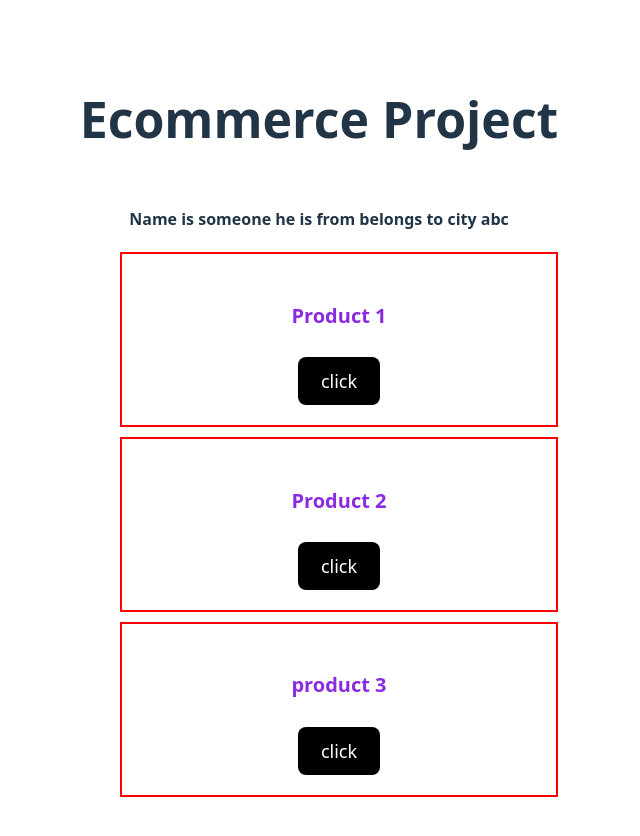
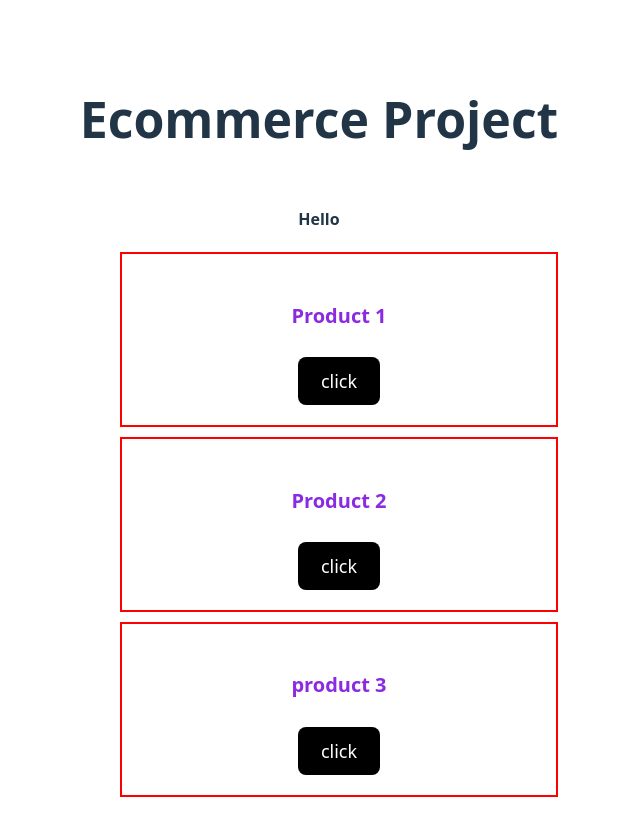
Before and after one commit to 0011-sketch/React-Js, a React (Vite) app in the folder vite-project/: page / in a window 1280 px wide. Shown: the top 836 px of the page, without its empty margins (321-961 px from the left). Built offline with nearby package versions, Linux system fonts and the light colour scheme.

Commit message:
3rd way of terinary operator

```diff
--- a/vite-project/src/components/products/index.jsx
+++ b/vite-project/src/components/products/index.jsx
@@ -8,13 +8,11 @@ function ProductList({ name, city, ListOfProducts }) {
   //   const { name, city } = props;
   //   console.log(name);
 
-const flag = true;
+  const flag = false;
 
- function renderTextBlock(getFlag){
-  return getFlag? <h4>
-        Name is {name} he is from belongs to city {city}
-      </h4>:<h4>Hello</h4>
- }
+  const renderTextBlock = flag ? <h4>
+    Name is {name} he is from belongs to city {city}
+  </h4> : <h4>Hello</h4>
 
 
   return (
@@ -22,8 +20,8 @@ const flag = true;
       <h3 className="title">Ecommerce Project</h3>
       {/* <ProductItem /> */}
       {/* terinary operator we need to use the curly brases  beacouse it is a dynamic values */}
-
-      {renderTextBlock(flag)}
+      {/* for function we need to cal the meathod but here we are storing in a variable we no need to call it */}
+      {renderTextBlock}
 
       <ul>
         {ListOfProducts.map((item, index) => (
```
